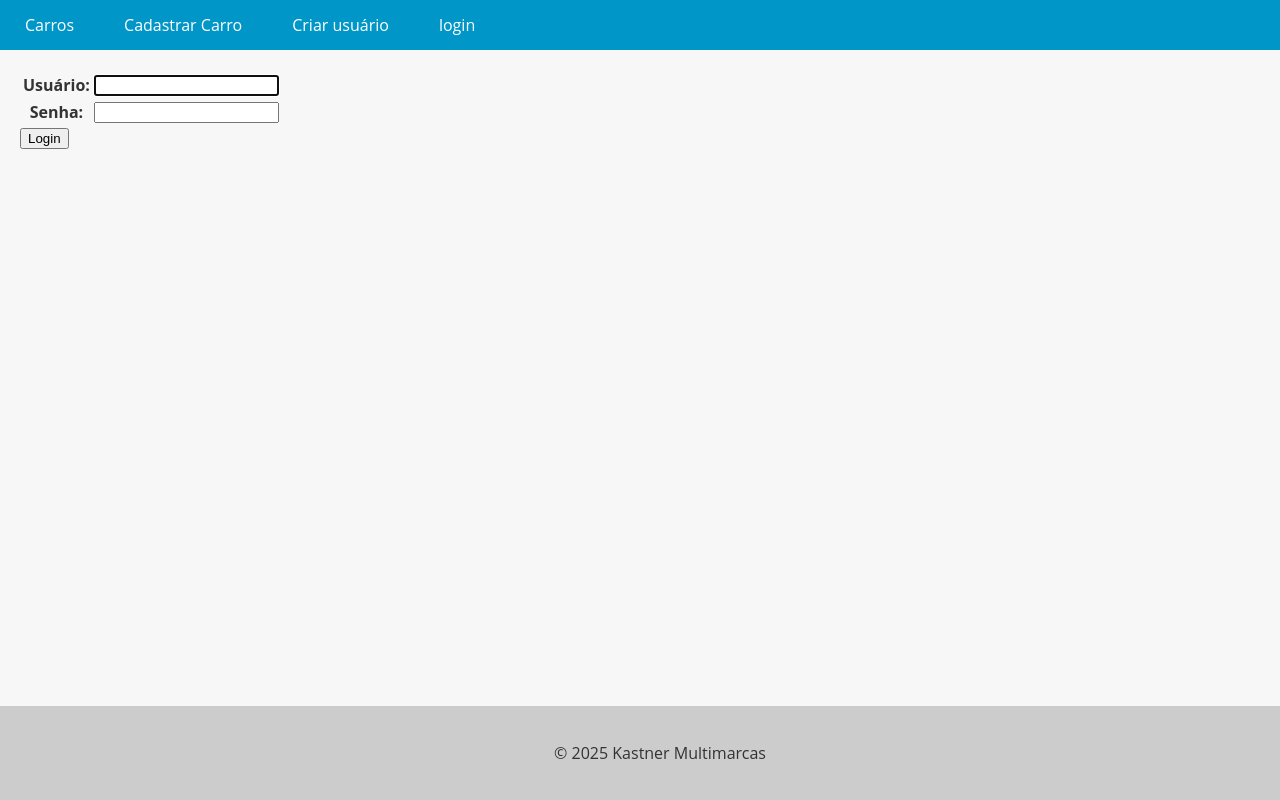
After one commit to guikastner/djangomaster_carros, a Django app: page /login in a window 1280 px wide. The commit adds this page. Run offline with Django 5.2, Linux system fonts and the light colour scheme.

Commit message:
login e register

```diff
--- /dev/null
+++ b/accounts/templates/login.html
@@ -0,0 +1,12 @@
+{% extends "base.html" %}
+
+
+{% block content %}
+    <form method="post">
+        {% csrf_token %}
+        <table>
+            {{ login_form.as_table }}
+        </table>
+        <button type="submit" value="Entrar">Login</button>
+    </form>
+{% endblock %}
--- a/accounts/views.py
+++ b/accounts/views.py
@@ -1,6 +1,28 @@
-from django.contrib.auth.models import UserCreationForm
+from django.contrib.auth.forms import UserCreationForm, AuthenticationForm
+from django.contrib.auth import login, authenticate
 from django.shortcuts import render
+from django.shortcuts import redirect
 
 def register_view(request):
-    user_form = UserCreationForm()
+    if request.method == 'POST':
+        user_form = UserCreationForm(request.POST)
+        if user_form.is_valid():
+            user_form.save()
+            return redirect('login')
+    else:
+        user_form = UserCreationForm()
     return render(request, 'register.html', {'user_form': user_form})
+
+def login_view(request):
+    if request.method == 'POST':
+        username = request.POST['username']
+        password = request.POST['password']
+        user = authenticate(request, username=username, password=password)
+        if user is not None:
+            login(request, user)
+            return redirect('cars_list')
+        else:
+            login_form = AuthenticationForm()
+    else:
+        login_form = AuthenticationForm()
+    return render(request, 'login.html', {'login_form': login_form})
--- a/app/templates/base.html
+++ b/app/templates/base.html
@@ -5,24 +5,22 @@
   <meta name="viewport" content="width=device-width, initial-scale=1.0">
   <title>{% block title %}{% endblock %}</title>
   <style>
-    body {
+    /* Garante que o body ocupe toda a tela e use flexbox para estrutura */
+    html, body {
+        height: 100%;
+        margin: 0;
+        padding: 0;
+        display: flex;
+        flex-direction: column;
         font-family: 'Open Sans', sans-serif;
         background-color: #f7f7f7;
         color: #333;
-        margin: 0;
-        padding: 0;
     }
 
+    /* O header e a navbar mantêm seu estilo */
     header {
         background-color: #0096c7;
         color: #fff;
-        text-align: center;
-    }
-
-    footer {
-        background-color: #ccc;
-        color: #333;
-        padding: 20px;
         text-align: center;
     }
 
@@ -66,6 +64,21 @@
         background-color: #999;
     }
 
+    /* Faz o conteúdo ocupar o espaço restante, empurrando o footer para baixo */
+    main {
+        flex: 1;
+        padding: 20px;
+    }
+
+    /* Footer fixo no final da tela quando o conteúdo for pequeno */
+    footer {
+        background-color: #ccc;
+        color: #333;
+        padding: 20px;
+        text-align: center;
+        width: 100%;
+    }
+
   </style>
 </head>
 <body>
@@ -74,6 +87,8 @@
       <ul>
         <li><a href="{% url 'cars_list' %}">Carros</a></li>
         <li><a href="{% url 'new_car' %}">Cadastrar Carro</a></li>
+        <li><a href="{% url 'register' %}">Criar usuário</a></li>
+        <li><a href="{% url 'login' %}">login</a></li>
       </ul>
     </nav>
   </header>
@@ -84,7 +99,7 @@
   </main>
 
   <footer>
-    <p>&copy; 2023 PycodeBR Multimarcas</p>
+    <p>&copy; 2025 Kastner Multimarcas</p>
   </footer>
 </body>
 </html>
--- a/app/urls.py
+++ b/app/urls.py
@@ -5,13 +5,13 @@ from django.urls import path
 from django.conf import settings
 from django.conf.urls.static import static
 from cars.views import carview, new_car_view
-from accounts.views import register_view
-
+from accounts.views import register_view, login_view
 
 
 urlpatterns = [
     path('admin/', admin.site.urls),
     path('register/', register_view, name='register'),
+    path('login', login_view, name='login'),
     path('cars/', carview, name='cars_list'),
     path('new_car', new_car_view, name='new_car'),
 ] + static(settings.MEDIA_URL, document_root=settings.MEDIA_ROOT)
```
Also changed, not shown: accounts/templates/register.html (+19 -2 lines), db.sqlite3.
